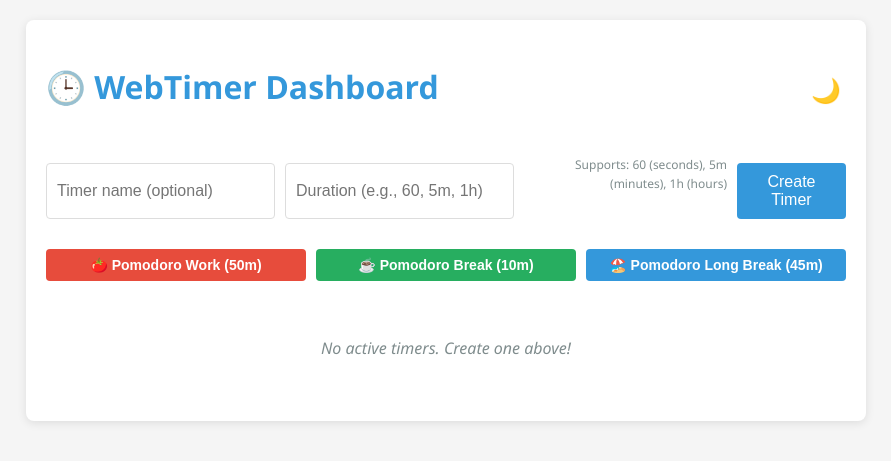
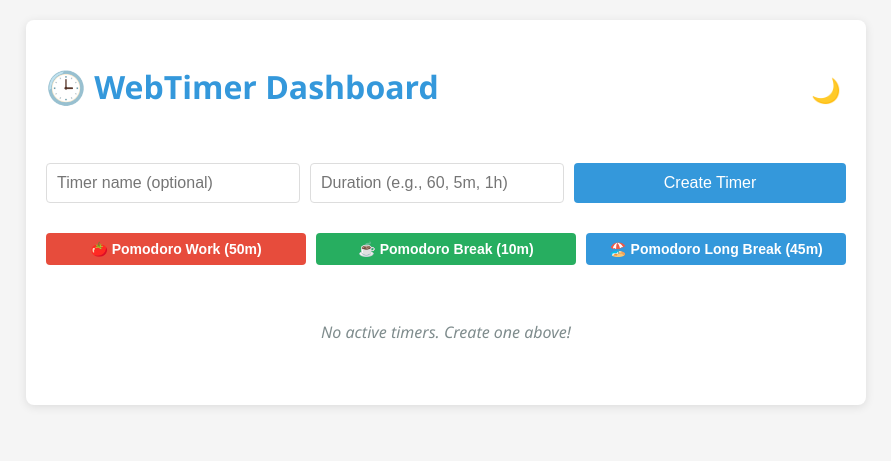
Before and after one commit to KUKARAF/webtimer, a Flask app: page / in a window 1280 px wide. Shown: the top 461 px of the page, without its empty margins (194-1085 px from the left). Run offline with Flask 3, Linux system fonts and the light colour scheme; data that the repository does not hold is empty; some libraries are stand-ins or nearby versions.

Commit message:
mobile friendly layout

```diff
--- a/templates/index.html
+++ b/templates/index.html
@@ -75,8 +75,31 @@
 
         .timer-form {
             display: flex;
+            flex-wrap: wrap;
             gap: 10px;
             margin-bottom: 30px;
+        }
+
+        .timer-form input {
+            flex: 2;
+            min-width: 150px;
+        }
+
+        .timer-form button {
+            flex: 1;
+            min-width: 120px;
+        }
+
+        @media (max-width: 768px) {
+            .timer-form {
+                flex-direction: column;
+            }
+
+            .timer-form input,
+            .timer-form button {
+                width: 100%;
+                min-width: 100%;
+            }
         }
 
         .timer-form input {
@@ -90,13 +113,7 @@
             transition: border-color 0.3s, background-color 0.3s, color 0.3s;
         }
 
-        .time-format-hint {
-            font-size: 12px;
-            color: var(--secondary-text);
-            margin-top: -8px;
-            margin-bottom: 10px;
-            text-align: right;
-        }
+
 
         .timer-form button {
             padding: 10px 20px;
@@ -307,9 +324,7 @@
                 title="Enter time in seconds (60), minutes (5m), or hours (1h)"
                 id="duration-input"
             >
-            <div class="time-format-hint">
-                Supports: 60 (seconds), 5m (minutes), 1h (hours)
-            </div>
+
             <button
                 hx-post="/timers"
                 hx-target="#timer-list"
```
